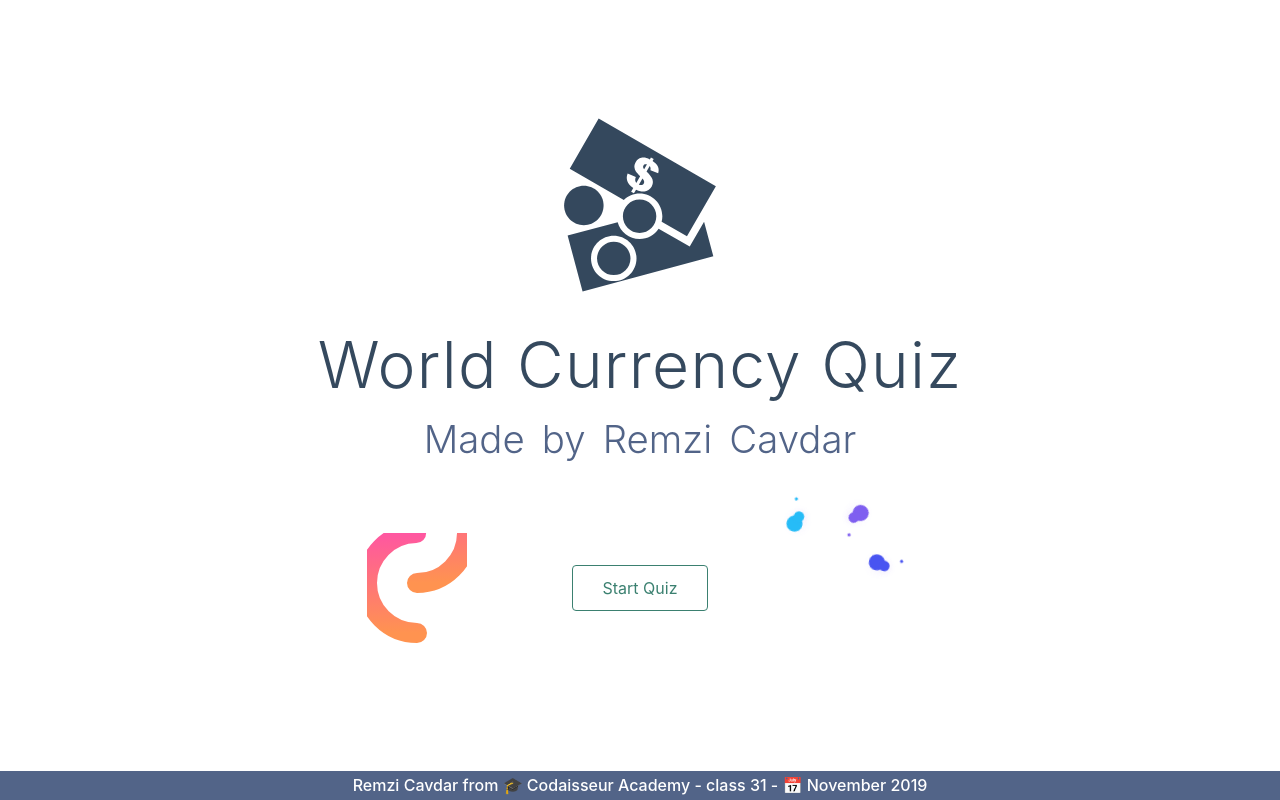
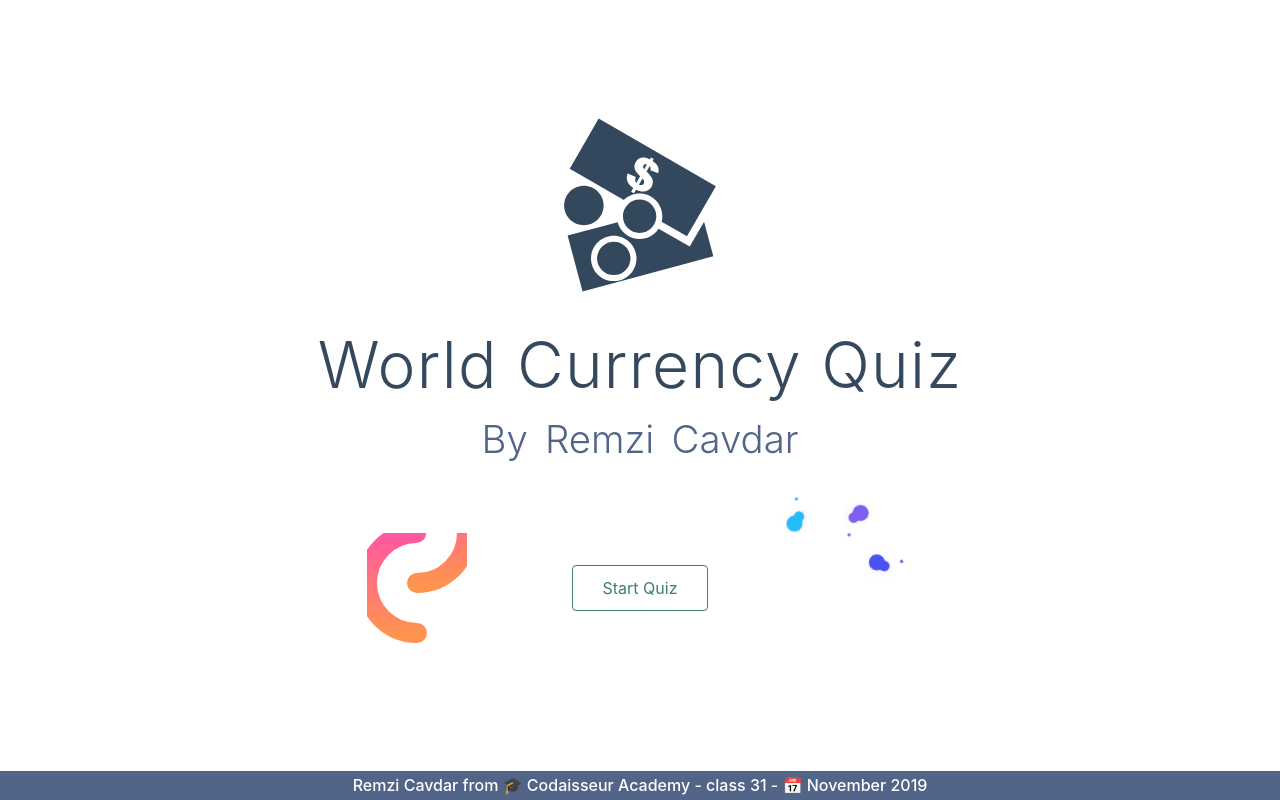
Before and after one commit to Remzi1993/world-currency-quiz, a Vue app: page / in a window 1280 px wide. Built offline with nearby package versions, Linux system fonts and the light colour scheme; what vue-js-modal would draw is missing.

Commit message:
Small changes

```diff
--- a/src/views/Home.vue
+++ b/src/views/Home.vue
@@ -7,7 +7,7 @@
           World Currency Quiz
         </h1>
         <h2 class="subtitle">
-          Made by Remzi Cavdar
+          By Remzi Cavdar
         </h2>
 
         <!-- First drawing -->
```
